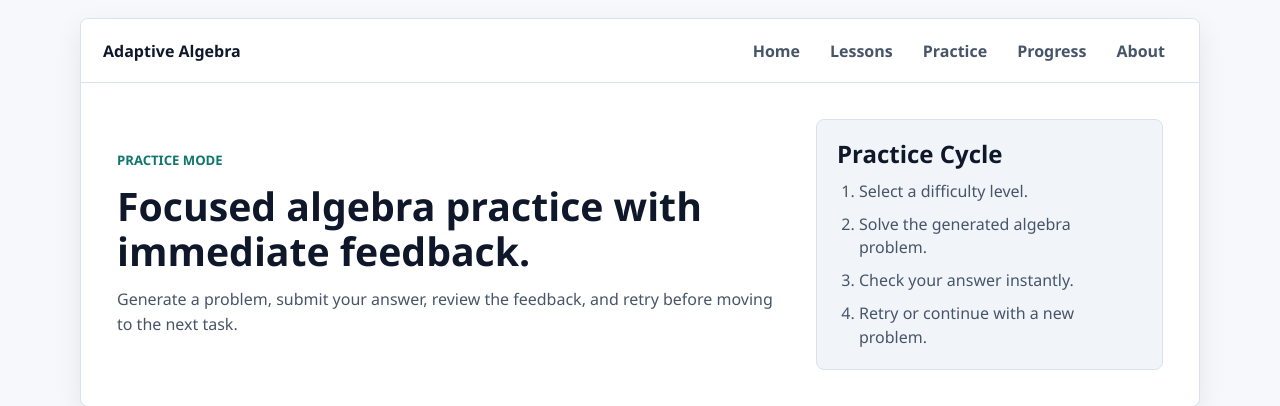
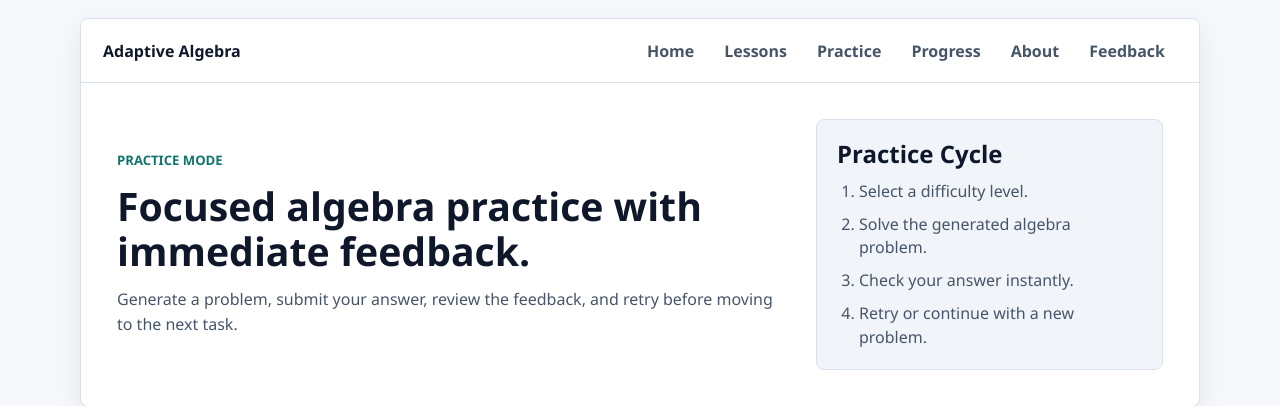
Before and after one commit to leevincentlee12-lang/ai_chatbot_project, a Flask app: page /practice in a window 1280 px wide. Shown: the top 406 px of the page. Run offline with Flask 3, Linux system fonts and the light colour scheme; data comes from the database, SQL or seed files in the repository; data that the repository does not hold is empty; parts of the project's set-up code (start-up, migrations or seed data) failed here and were passed over.

Commit message:
Move feedback link to top nav

```diff
--- a/app.py
+++ b/app.py
@@ -174,6 +174,12 @@ def _forward_feedback_to_google(record):
         return False
 
 
+@app.context_processor
+def inject_feedback_form_url():
+    """Expose the optional feedback form link to all templates."""
+    return {"feedback_form_url": _feedback_form_url()}
+
+
 @app.errorhandler(Exception)
 def handle_exception(error):
     print("SERVER ERROR:")
@@ -189,10 +195,7 @@ def handle_exception(error):
 
 @app.route("/")
 def index():
-    return render_template(
-        "index.html",
-        feedback_form_url=_feedback_form_url(),
-    )
+    return render_template("index.html")
 
 
 @app.route("/about")
--- a/templates/about.html
+++ b/templates/about.html
@@ -18,6 +18,9 @@
           <a href="/practice">Practice</a>
           <a href="/progress-page">Progress</a>
           <a href="/about">About</a>
+          {% if feedback_form_url %}
+          <a href="{{ feedback_form_url }}" target="_blank" rel="noopener">Feedback</a>
+          {% endif %}
         </div>
       </nav>
 
--- a/templates/index.html
+++ b/templates/index.html
@@ -18,6 +18,9 @@
           <a href="/practice">Practice</a>
           <a href="/progress-page">Progress</a>
           <a href="/about">About</a>
+          {% if feedback_form_url %}
+          <a href="{{ feedback_form_url }}" target="_blank" rel="noopener">Feedback</a>
+          {% endif %}
         </div>
       </nav>
 
@@ -162,9 +165,6 @@
             <button class="ghost-button" type="button" id="show-skills">Skill Mastery</button>
             <button class="ghost-button" type="button" id="show-analytics">Learning Analytics</button>
             <button class="ghost-button" type="button" id="view-feedback">Feedback Overview</button>
-            {% if feedback_form_url %}
-            <a class="ghost-button" href="{{ feedback_form_url }}" target="_blank" rel="noopener">Open Feedback Form</a>
-            {% endif %}
           </div>
 
           <div class="data-grid">
--- a/templates/lesson.html
+++ b/templates/lesson.html
@@ -18,6 +18,9 @@
           <a href="/practice">Practice</a>
           <a href="/progress-page">Progress</a>
           <a href="/about">About</a>
+          {% if feedback_form_url %}
+          <a href="{{ feedback_form_url }}" target="_blank" rel="noopener">Feedback</a>
+          {% endif %}
         </div>
       </nav>
 
--- a/templates/practice.html
+++ b/templates/practice.html
@@ -18,6 +18,9 @@
           <a href="/practice">Practice</a>
           <a href="/progress-page">Progress</a>
           <a href="/about">About</a>
+          {% if feedback_form_url %}
+          <a href="{{ feedback_form_url }}" target="_blank" rel="noopener">Feedback</a>
+          {% endif %}
         </div>
       </nav>
 
--- a/templates/progress.html
+++ b/templates/progress.html
@@ -18,6 +18,9 @@
           <a href="/practice">Practice</a>
           <a href="/progress-page">Progress</a>
           <a href="/about">About</a>
+          {% if feedback_form_url %}
+          <a href="{{ feedback_form_url }}" target="_blank" rel="noopener">Feedback</a>
+          {% endif %}
         </div>
       </nav>
 
```
Also changed, not shown: tests/test_ai.py (+13 -1 lines).
